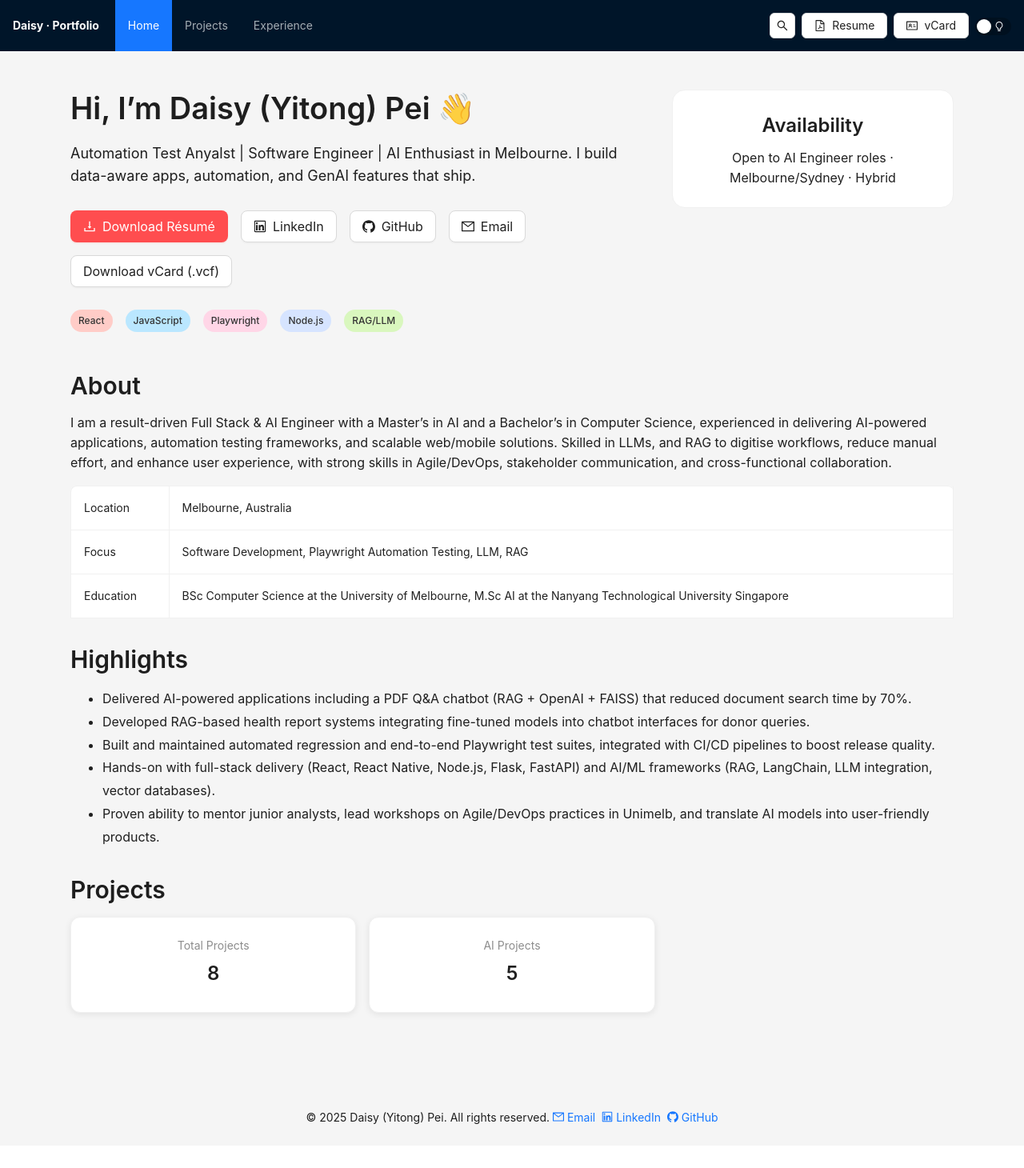
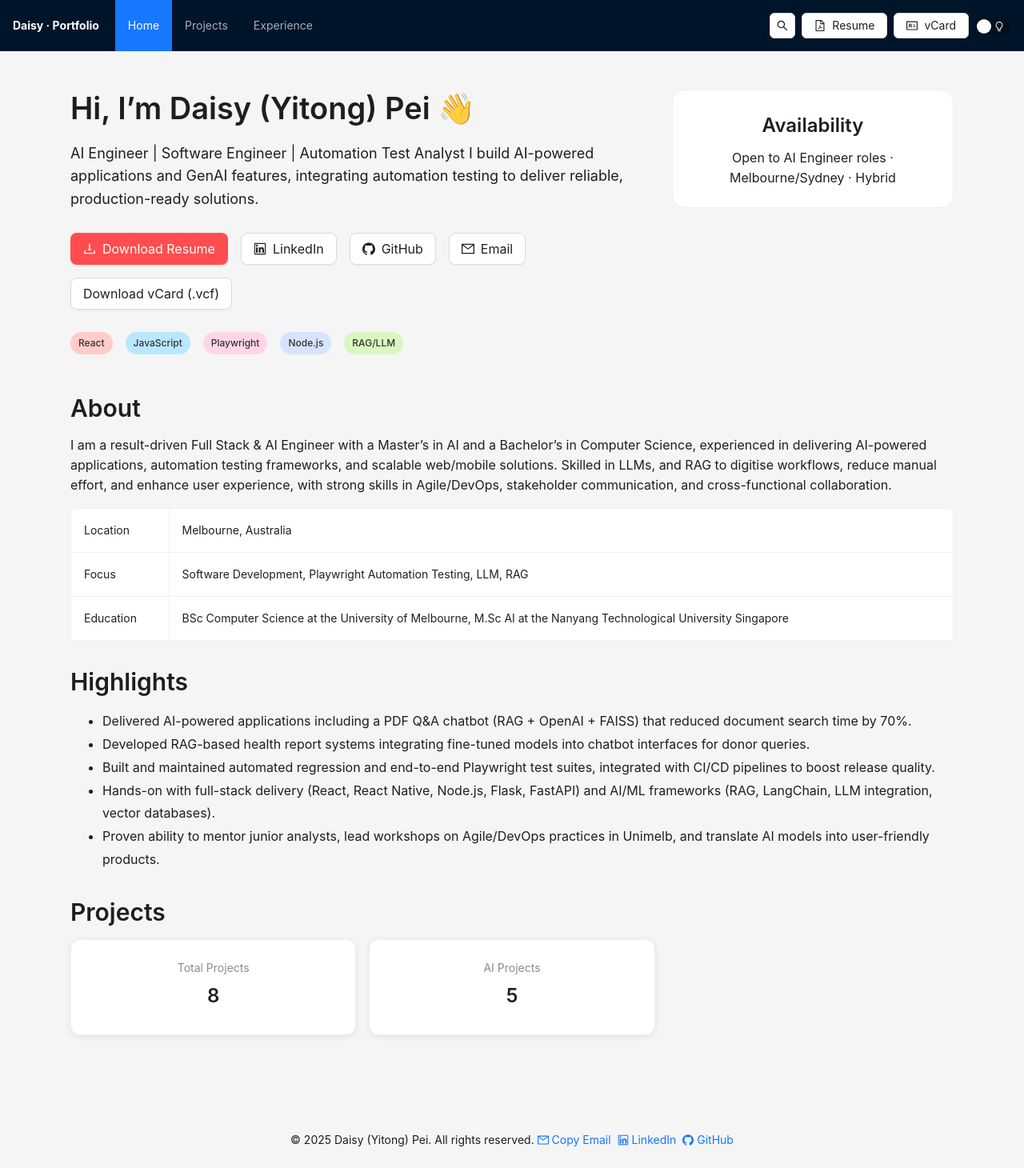
Before and after one commit to 1tongp/Personal-Website, a Next.js app: page / in a window 1280 px wide. Shown: the whole page at 80% size. Before the commit the page ends 1432 px from the top, so only its background shows below. Built offline with nearby package versions, Linux system fonts and the light colour scheme.

Commit message:
updated email button

```diff
--- a/app/page.tsx
+++ b/app/page.tsx
@@ -1,5 +1,5 @@
 'use client';
-import {Row, Col, Space, Typography, Button, Card, Tag, Table} from 'antd';
+import { Row, Col, Space, Typography, Button, Card, Tag, Table, message } from 'antd';
 import {
   DownloadOutlined,
   LinkedinOutlined,
@@ -12,11 +12,20 @@ const LINKS = {
   resume: '/Daisy-Pei-Resume.pdf',
   linkedin: 'https://www.linkedin.com/in/daisy-p-b67763211/',
   github: 'https://github.com/1tongp',
-  email: 'mailto:yitongp22@gmail.com',
+  email: 'yitongp22@gmail.com',
   vcf: '/yitong.vcf'
 };
 
 export default function Page() {
+  const handleEmailClick = async () => {
+    try {
+      await navigator.clipboard.writeText(LINKS.email);
+      message.success('Email copied to clipboard!');
+    } catch (err) {
+      message.error('Failed to copy email');
+    }
+    window.location.href = `mailto:${LINKS.email}`;
+  };
   // calcuate total projects and AI projects
   const totalProjects = projects.length;
   const aiProjects = projects.filter(p => p.role === 'AI' || p.role === 'Both').length;
@@ -37,15 +46,15 @@ export default function Page() {
               Hi, I’m Daisy (Yitong) Pei 👋
             </Typography.Title>
             <Typography.Paragraph style={{fontSize: 18, marginBottom: 8}}>
-              Automation Test Anyalst | Software Engineer | AI Enthusiast in Melbourne. I build data-aware apps,
-              automation, and GenAI features that ship.
+              AI Engineer | Software Engineer | Automation Test Analyst
+              I build AI-powered applications and GenAI features, integrating automation testing to deliver reliable, production-ready solutions.
             </Typography.Paragraph>
 
             {/* CTA */}
             <Space wrap size="middle">
               <a href={LINKS.resume} download>
                 <Button type="primary" danger size="large" icon={<DownloadOutlined />}>
-                  Download Résumé
+                  Download Resume
                 </Button>
               </a>
               <a href={LINKS.linkedin} target="_blank" rel="noreferrer">
@@ -54,10 +63,9 @@ export default function Page() {
               <a href={LINKS.github} target="_blank" rel="noreferrer">
                 <Button size="large" icon={<GithubOutlined />}>GitHub</Button>
               </a>
-              <a href={LINKS.email}>
-                <Button size="large" icon={<MailOutlined />}>Email</Button>
-              </a>
-              {/* ✅ 新增：下载 vCard */}
+              <Button size="large" icon={<MailOutlined />} onClick={handleEmailClick}>
+                Email
+              </Button>
               <a href={LINKS.vcf} download>
                 <Button size="large">Download vCard (.vcf)</Button>
               </a>
--- a/components/Footer.tsx
+++ b/components/Footer.tsx
@@ -1,5 +1,5 @@
 'use client';
-import { Typography, Space } from 'antd';
+import { Typography, Space, message } from 'antd';
 import {
   MailOutlined,
   LinkedinOutlined,
@@ -7,6 +7,15 @@ import {
 } from '@ant-design/icons';
 
 export default function Footer() {
+  const handleCopyEmail = async () => {
+    try {
+      await navigator.clipboard.writeText('yitongp22@gmail.com');
+      message.success('Email copied to clipboard!');
+    } catch (err) {
+      message.error('Failed to copy email');
+    }
+  };
+
   return (
     <div
       style={{
@@ -18,18 +27,25 @@ export default function Footer() {
       <Typography.Text>
         © {new Date().getFullYear()} Daisy (Yitong) Pei. All rights reserved.{' '}
         <Space>
-          <a href="mailto:yitongp22@gmail.com" target="_blank" rel="noopener noreferrer">
-            <MailOutlined /> Email
+          <a onClick={handleCopyEmail} style={{ cursor: 'pointer' }}>
+            <MailOutlined /> Copy Email
           </a>
-          <a href="https://www.linkedin.com/in/daisy-p-b67763211/" target="_blank" rel="noopener noreferrer">
+          <a
+            href="https://www.linkedin.com/in/daisy-p-b67763211/"
+            target="_blank"
+            rel="noopener noreferrer"
+          >
             <LinkedinOutlined /> LinkedIn
           </a>
-          <a href="https://github.com/1tongp" target="_blank" rel="noopener noreferrer">
+          <a
+            href="https://github.com/1tongp"
+            target="_blank"
+            rel="noopener noreferrer"
+          >
             <GithubOutlined /> GitHub
           </a>
         </Space>
       </Typography.Text>
-
     </div>
   );
 }
```
